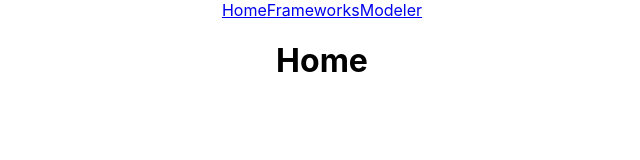
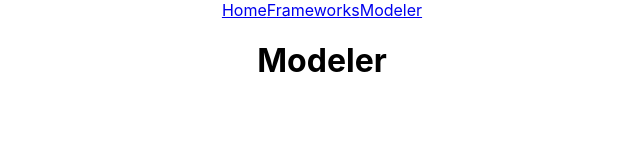
Before and after one commit to raphael-brand/react-bpmn-playjs-codebase, a React (Create React App) app: page / in a window 1280 px wide. Shown: the top 160 px of the page, without its empty margins (318-958 px from the left). Built offline with nearby package versions, Linux system fonts and the light colour scheme; the HTML template or start-up script is replaced by a standard one.

Commit message:
content pages and initial test

```diff
--- a/src/App.jsx
+++ b/src/App.jsx
@@ -13,6 +13,7 @@ const App = () => {
     {<Router location><Header />
 
       <Switch>
+        <Route exact path="/" component={ModelerPage} />
         <Route exact path="/" component={HomePage} />
         <Route exact path="/frameworks" component={FrameworksPage} />
         <Route exact path="/modeler" component={ModelerPage} />
--- a/src/index.js
+++ b/src/index.js
@@ -3,17 +3,10 @@ import ReactDOM from "react-dom";
 import "./index.css";
 import App from "./App";
 import { BrowserRouter } from "react-router-dom";
-import { Provider } from "react-redux";
-import { store, persistor } from "./redux/store";
-import { PersistGate } from "redux-persist/integration/react";
 
 ReactDOM.render(
-  <Provider store={store}>
     <BrowserRouter>
-      <PersistGate persistor={persistor}>
         <App />
-      </PersistGate>
-    </BrowserRouter>
-  </Provider>,
+    </BrowserRouter>,
   document.getElementById("root")
 );
```
